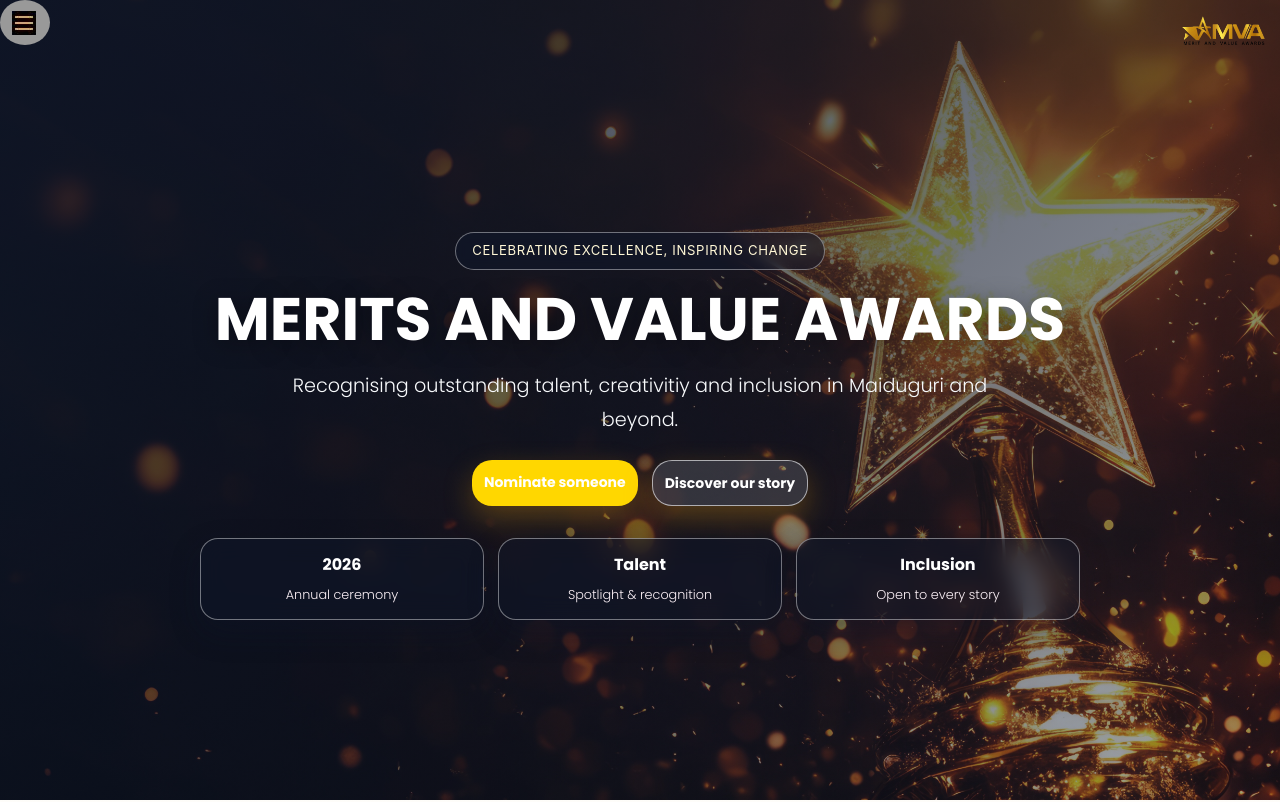
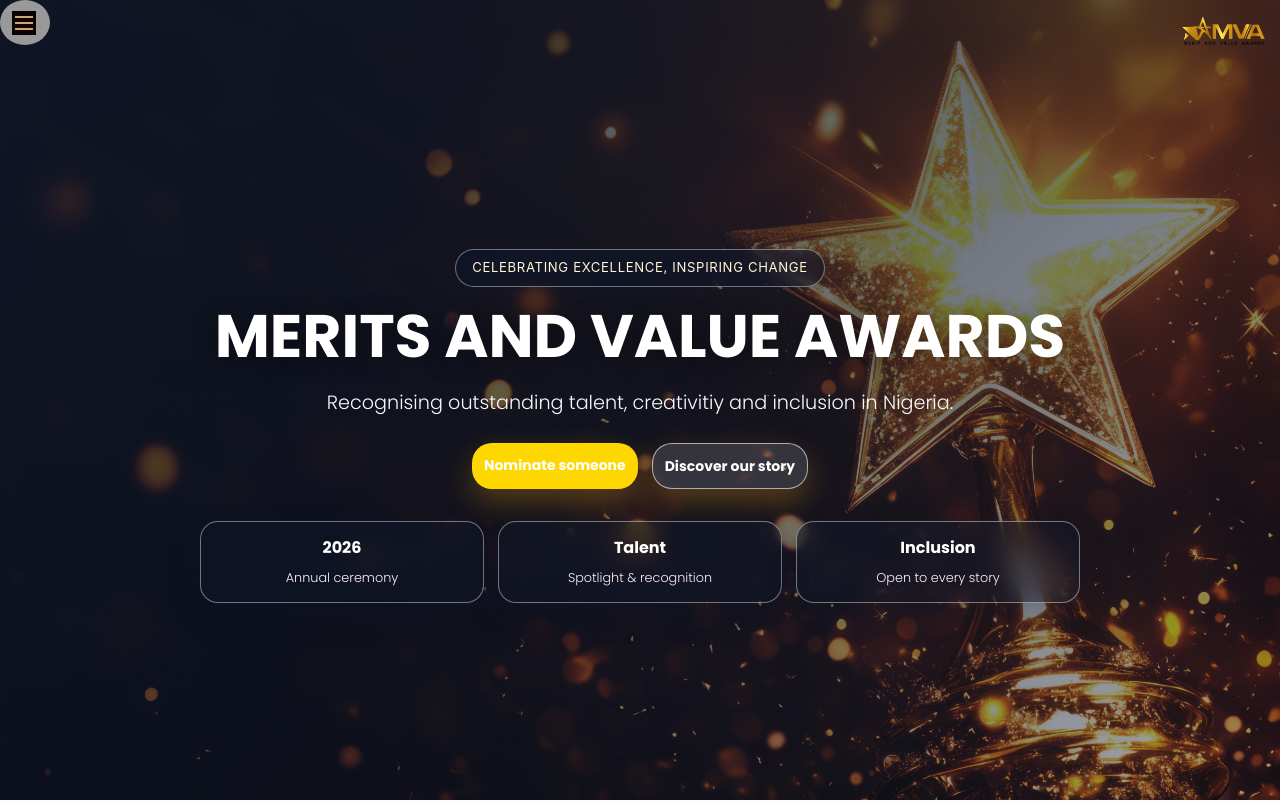
Before and after one commit to drdoulexix/MVA, a React (Vite) app: page / in a window 1280 px wide. Shown: the top 802 px of the page. Built offline with nearby package versions, Linux system fonts and the light colour scheme; what react-google-recaptcha-v3 would draw is missing.

Commit message:
homepage fix

```diff
--- a/src/App.jsx
+++ b/src/App.jsx
@@ -77,8 +77,7 @@ function App() {
               Merits And value awards
             </h1>
             <p className="hero-subtext">
-              Recognising outstanding talent, creativitiy and inclusion in
-              Maiduguri and beyond.
+              Recognising outstanding talent, creativitiy and inclusion in Nigeria.
             </p>
             <div className="hero-actions">
               <Link to="/nominate" className="button-theme bolder">
```
